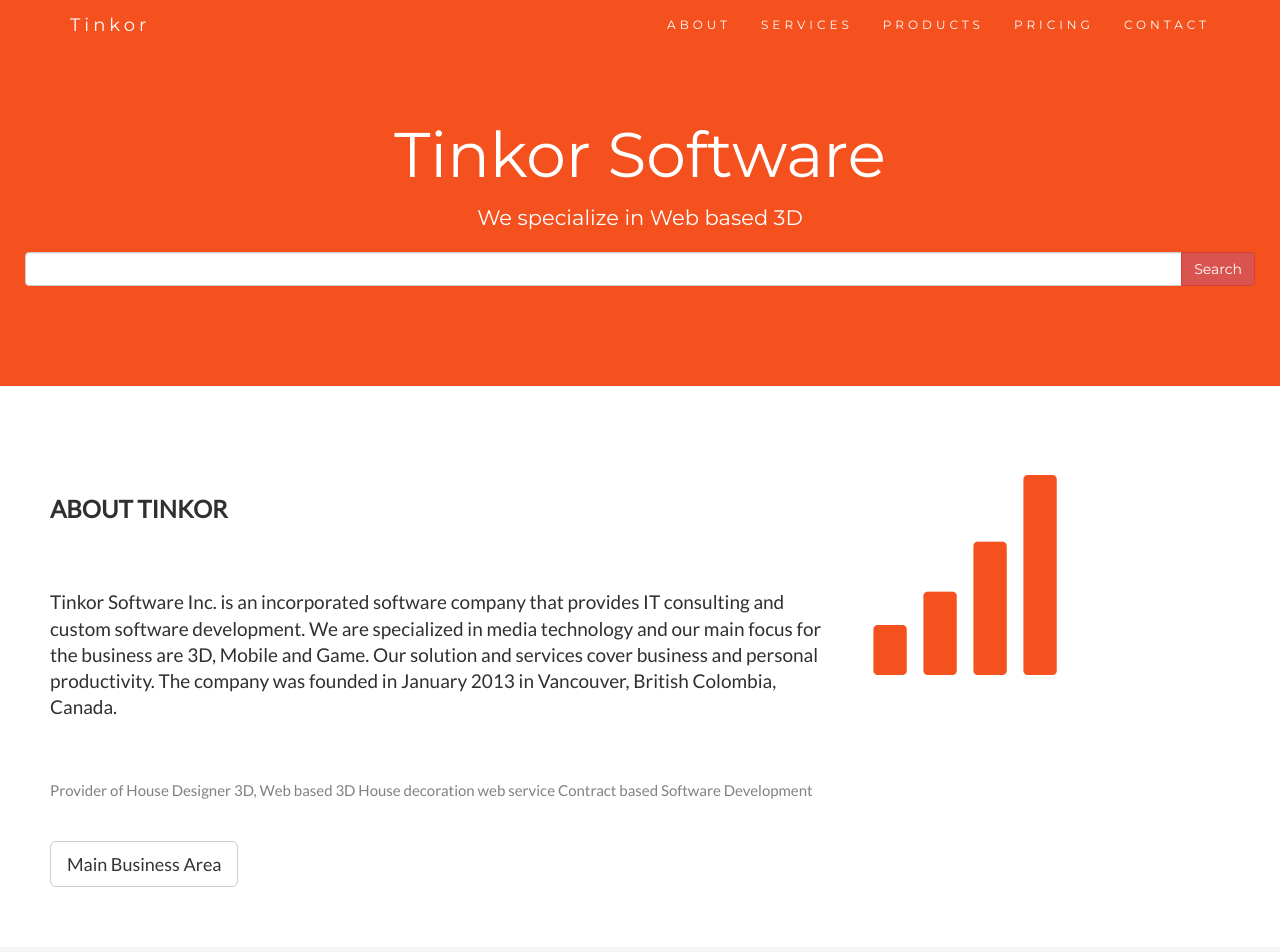
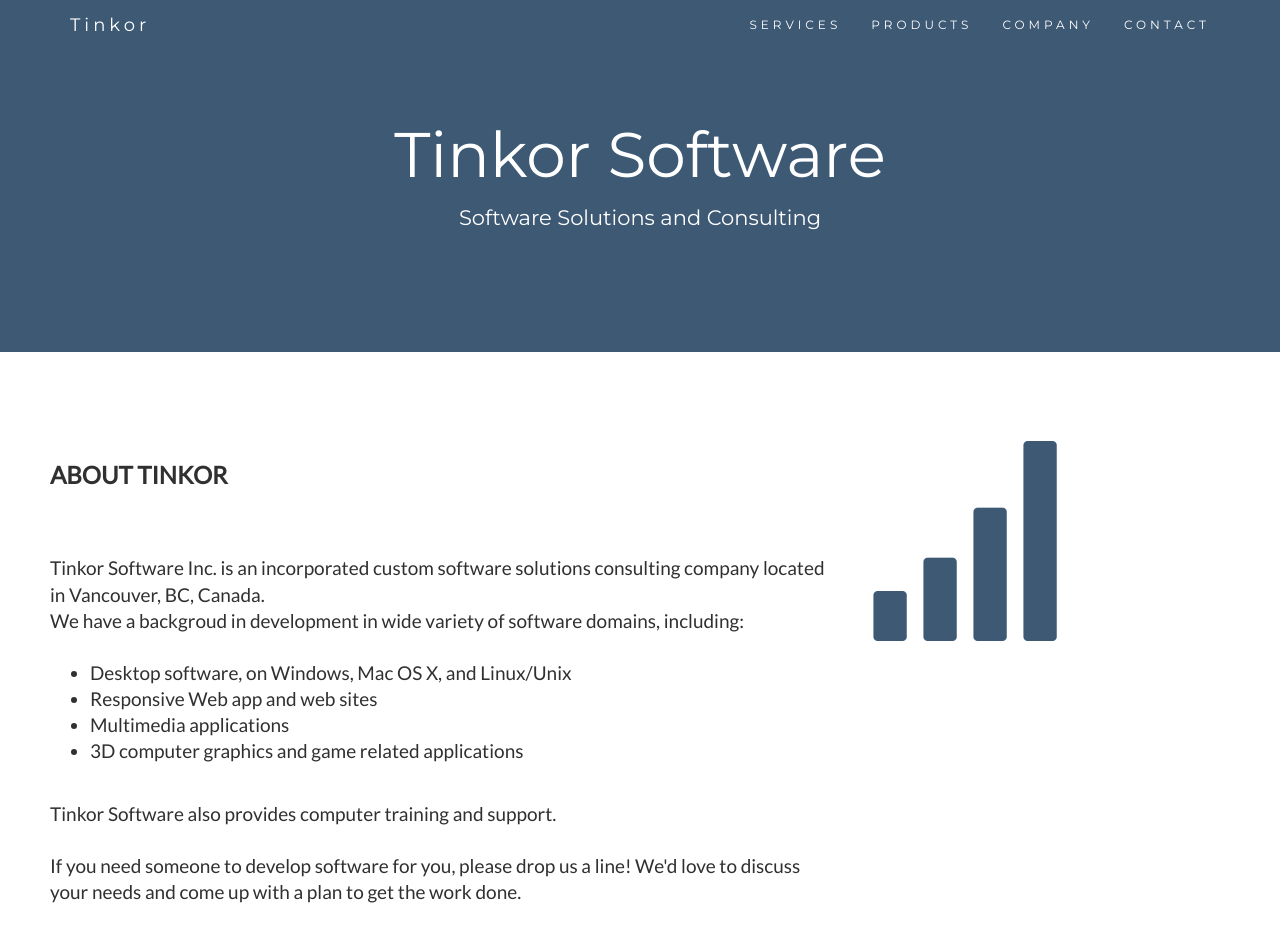
Before and after one commit to tinkorsoft/tinkorsoft.github.io, a Jekyll site: the page built from _posts/2017-08-01-company.md, in a window 1280 px wide and 1400 px high. Shown: the top 952 px of the window. Built offline with Jekyll 4.4.1, drawn with Linux system fonts in a browser that asks for light colours; nearby versions of some CDN libraries; our own code applies the rules of GitHub Pages for plain Markdown files; some of the changed text lies outside the part shown.

Commit message:
updating the design

```diff
--- a/_includes/menu.html
+++ b/_includes/menu.html
@@ -10,10 +10,10 @@
     </div>
     <div class="collapse navbar-collapse" id="myNavbar">
       <ul class="nav navbar-nav navbar-right">
-        <li><a href="#about">ABOUT</a></li>
         <li><a href="#services">SERVICES</a></li>
         <li><a href="#portfolio">PRODUCTS</a></li>
-        <li><a href="#pricing">PRICING</a></li>
+        <li><a href="#company">COMPANY</a></li>
+        <!--<li><a href="#pricing">PRICING</a></li> -->
         <li><a href="#contact">CONTACT</a></li>
       </ul>
     </div>
--- a/_layouts/default.html
+++ b/_layouts/default.html
@@ -18,8 +18,8 @@
 
 <div class="jumbotron text-center">
   <h1>Tinkor Software</h1>
-  <p>We specialize in Web based 3D</p>
-  <form>
+  <p>Software Solutions and Consulting</p>
+<!--   <form>
     <div class="input-group">
       <input type="email" class="form-control" size="50" placeholder="" required>
       <div class="input-group-btn">
@@ -27,7 +27,7 @@
       </div>
     </div>
   </form>
-</div>
+ --></div>
 
 <!-- posts -->
 {% for page in site.posts reversed %}
--- a/_posts/2017-08-01-company.md
+++ b/_posts/2017-08-01-company.md
@@ -1,22 +1,37 @@
 ---
 title: Company
 ---
-<div id="about" class="container-fluid">
+
+<div id="company" class="container-fluid">
   <div class="row">
     <div class="col-sm-8">
       <h2>About  Tinkor</h2><br>
-      <h4>Tinkor Software Inc. is an incorporated software company that provides IT consulting and custom software development. We are specialized in media technology and our main focus for the business are 3D, Mobile and Game. Our solution and services cover business and personal productivity. The company was founded in January 2013 in Vancouver, British Colombia, Canada.
-</h4><br>
-      <p>Provider of House Designer 3D, Web based 3D House decoration web service
-Contract based Software Development</p>
-      <br><button class="btn btn-default btn-lg">Main Business Area</button>
-    </div>
+      <h4>
+      Tinkor Software Inc. is an incorporated custom software solutions consulting company located in Vancouver, BC, Canada.
+      <br/>
+      We have a backgroud in development in wide variety of software domains, including:
+      <br/>
+      <br/>
+      <ul>
+      <li>Desktop software, on Windows, Mac OS X, and Linux/Unix</li>
+      <li>Responsive Web app and web sites</li>
+      <li>Multimedia applications</li>
+      <li>3D computer graphics and game related applications</li>
+      </ul>
+      <br/>
+      Tinkor Software also provides computer training and support.
+      <br/>
+      <br/>
+      If you need someone to develop software for you, please drop us a line! We'd love to discuss your needs and come up with a plan to get the work done.
+      </h4>
+<!--       <br><button class="btn btn-default btn-lg">Main Business Area</button>
+ -->    </div>
     <div class="col-sm-4">
       <span class="glyphicon glyphicon-signal logo"></span>
     </div>
   </div>
 </div>
-
+<!--
 <div class="container-fluid bg-grey">
   <div class="row">
     <div class="col-sm-4">
@@ -30,3 +45,6 @@
     </div>
   </div>
 </div>
+
+
+ -->
--- a/assets/style.css
+++ b/assets/style.css
@@ -18,7 +18,7 @@
     margin-bottom: 30px;
 }
 .jumbotron {
-    background-color: #f4511e;
+    background-color: #3D5974;
     color: #fff;
     padding: 100px 25px;
     font-family: Montserrat, sans-serif;
@@ -30,11 +30,11 @@
     background-color: #f6f6f6;
 }
 .logo-small {
-    color: #f4511e;
+    color: #3D5974;
     font-size: 50px;
 }
 .logo {
-    color: #f4511e;
+    color: #3D5974;
     font-size: 200px;
 }
 .thumbnail {
@@ -49,13 +49,13 @@
 }
 .carousel-control.right, .carousel-control.left {
     background-image: none;
-    color: #f4511e;
+    color: #3D5974;
 }
 .carousel-indicators li {
-    border-color: #f4511e;
+    border-color: #3D5974;
 }
 .carousel-indicators li.active {
-    background-color: #f4511e;
+    background-color: #3D5974;
 }
 .item h4 {
     font-size: 19px;
@@ -68,7 +68,7 @@
     font-style: normal;
 }
 .panel {
-    border: 1px solid #f4511e;
+    border: 1px solid #3D5974;
     border-radius:0 !important;
     transition: box-shadow 0.5s;
 }
@@ -76,13 +76,13 @@
     box-shadow: 5px 0px 40px rgba(0,0,0, .2);
 }
 .panel-footer .btn:hover {
-    border: 1px solid #f4511e;
+    border: 1px solid #3D5974;
     background-color: #fff !important;
-    color: #f4511e;
+    color: #3D5974;
 }
 .panel-heading {
     color: #fff !important;
-    background-color: #f4511e !important;
+    background-color: #3D5974 !important;
     padding: 25px;
     border-bottom: 1px solid transparent;
     border-top-left-radius: 0px;
@@ -102,12 +102,12 @@
 }
 .panel-footer .btn {
     margin: 15px 0;
-    background-color: #f4511e;
+    background-color: #3D5974;
     color: #fff;
 }
 .navbar {
     margin-bottom: 0;
-    background-color: #f4511e;
+    background-color: #3D5974;
     z-index: 9999;
     border: 0;
     font-size: 12px !important;
@@ -120,7 +120,7 @@
     color: #fff !important;
 }
 .navbar-nav li a:hover, .navbar-nav li.active a {
-    color: #f4511e !important;
+    color: #3D5974 !important;
     background-color: #fff !important;
 }
 .navbar-default .navbar-toggle {
@@ -130,7 +130,7 @@
 footer .glyphicon {
     font-size: 20px;
     margin-bottom: 20px;
-    color: #f4511e;
+    color: #3D5974;
 }
 .slideanim {visibility:hidden;}
 .slide {
```
